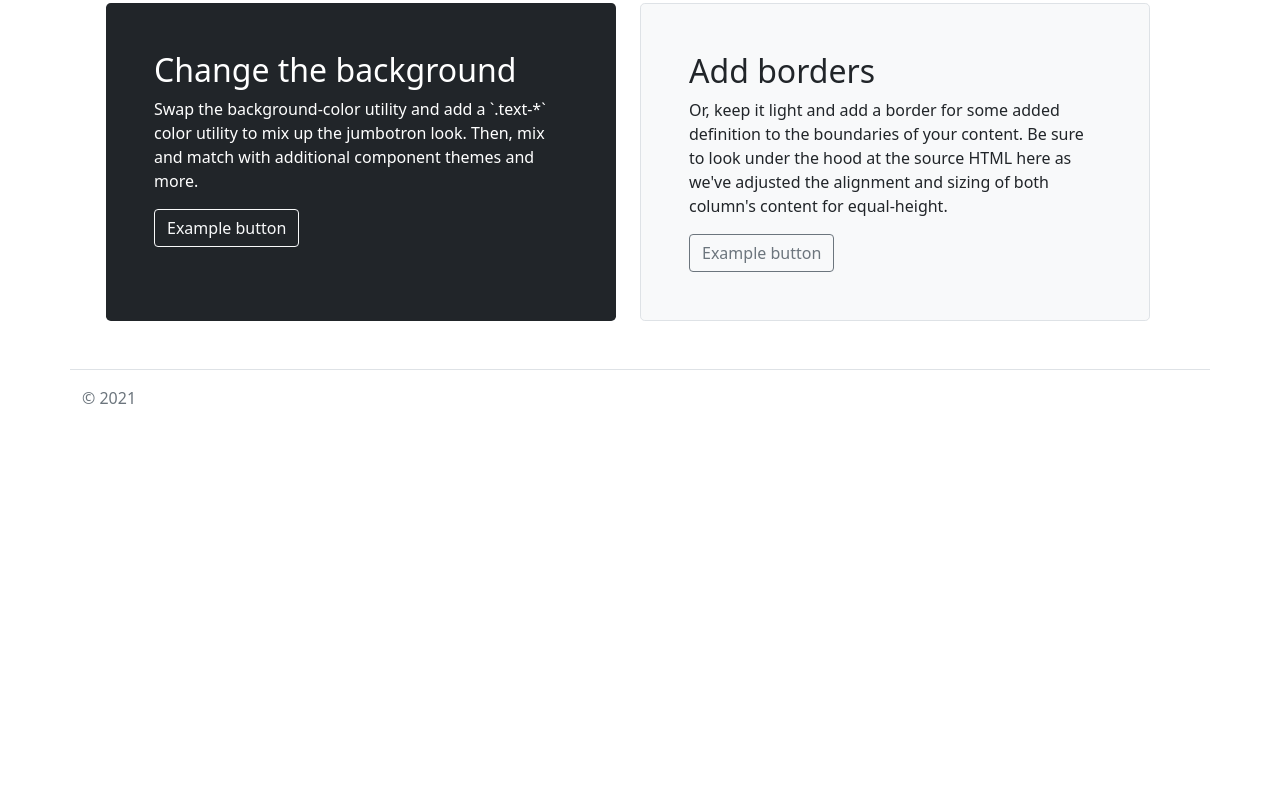
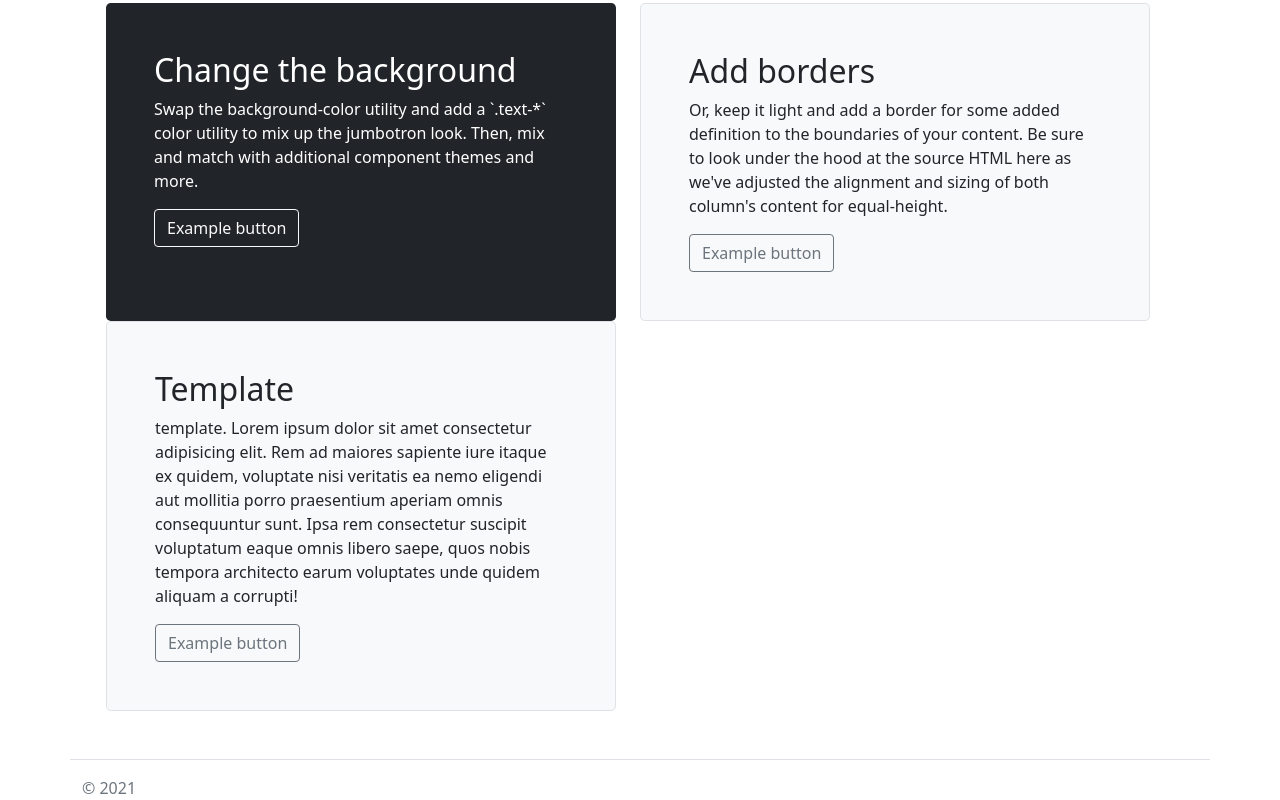
Before and after one commit to andrewpetersondev/fish-store, a plain HTML site: page index.html in a window 1280 px wide. Shown: the part 820-1620 px from the top of the page. Before the commit the page ends 1230 px from the top, so only its background shows below. Drawn offline with nearby package versions, Linux system fonts and the light colour scheme.

Commit message:
added actual template

```diff
--- a/index.html
+++ b/index.html
@@ -112,6 +112,19 @@
                                 <button class="btn btn-outline-secondary" type="button">Example button</button>
                             </div>
                         </div>
+                        <!-- add infinite divs here from labeled, template html below -->
+                        <!-- keep this as a template -->
+                        <div class="col-md-6">
+                            <div class="h-100 p-5 bg-light border rounded-3">
+                                <h2>Template</h2>
+                                <p>template. Lorem ipsum dolor sit amet consectetur adipisicing elit. Rem ad maiores
+                                    sapiente iure itaque ex quidem, voluptate nisi veritatis ea nemo eligendi aut
+                                    mollitia porro praesentium aperiam omnis consequuntur sunt. Ipsa rem consectetur
+                                    suscipit voluptatum eaque omnis libero saepe, quos nobis tempora architecto earum
+                                    voluptates unde quidem aliquam a corrupti!</p>
+                                <button class="btn btn-outline-secondary" type="button">Example button</button>
+                            </div>
+                        </div>
                     </div>
 
                 </div>
```
